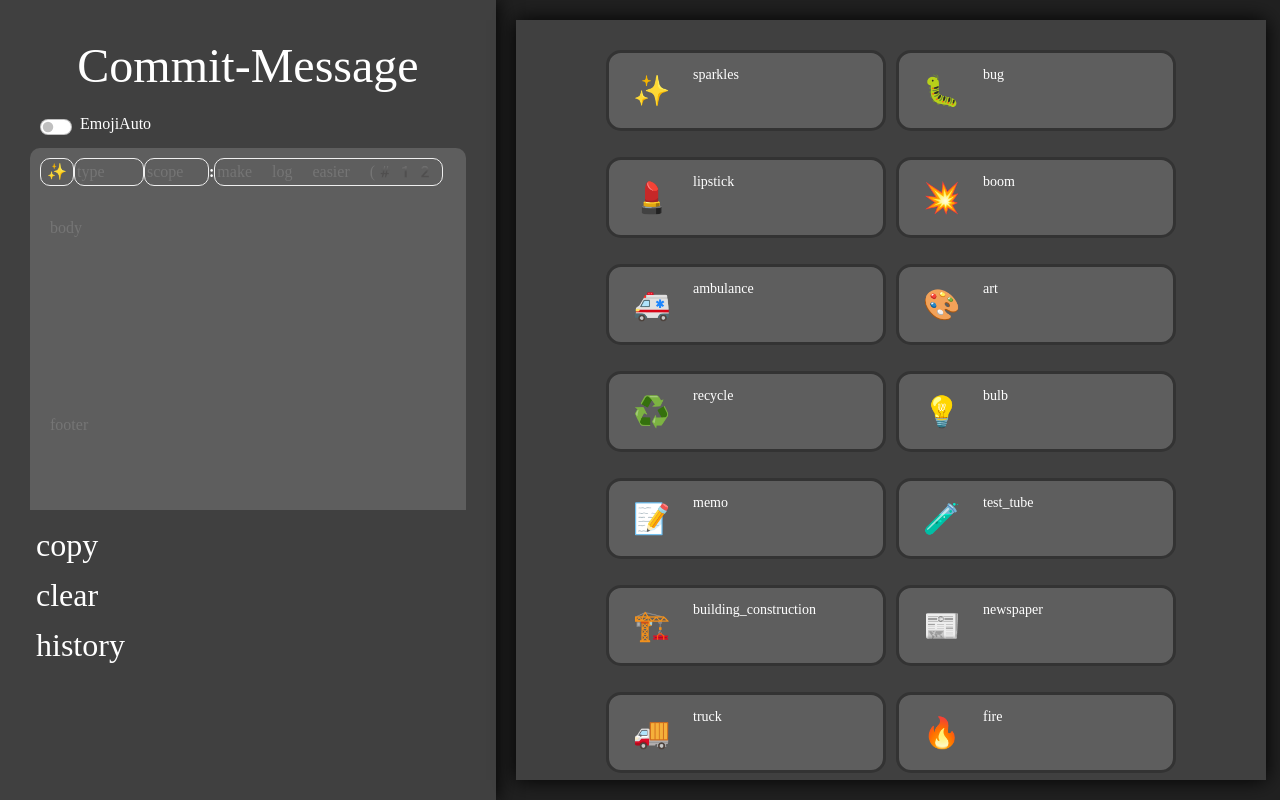
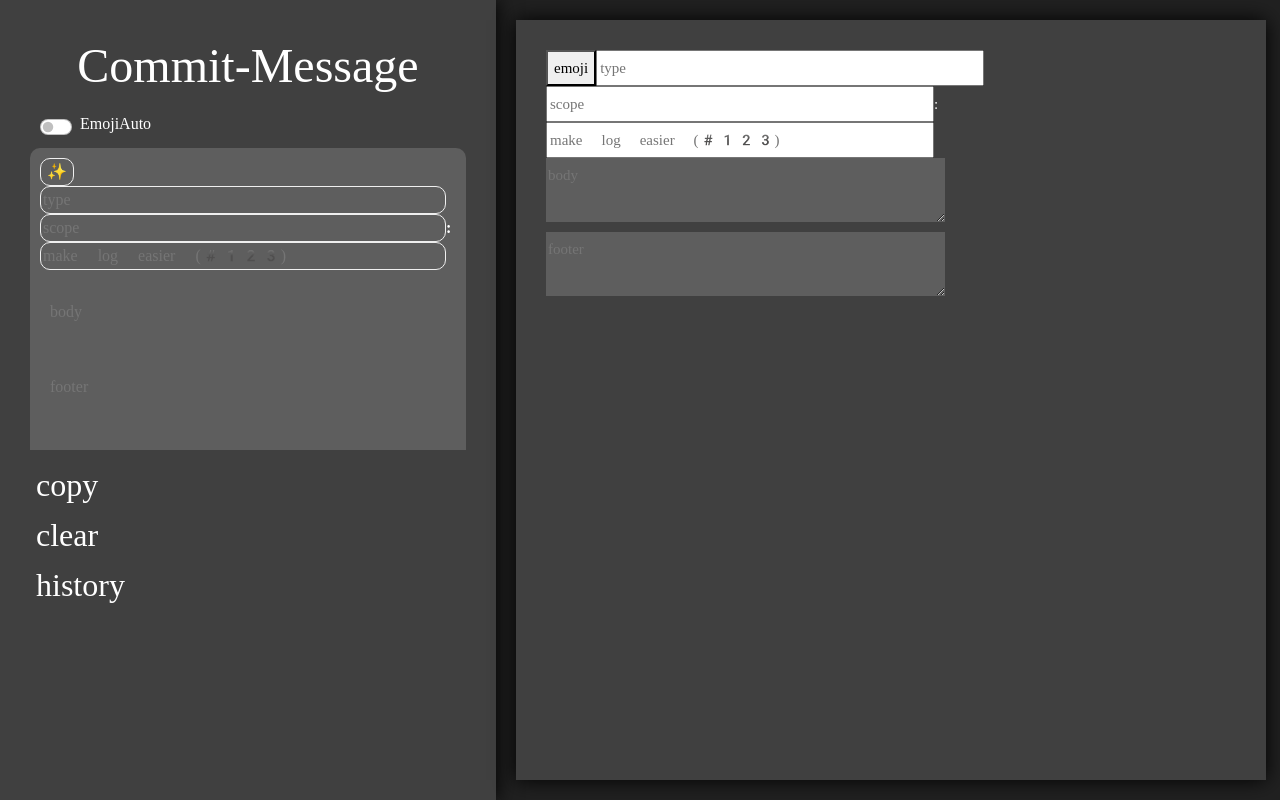
Before and after one commit to kwonyongjun1/commit-message, a React (Create React App) app in the folder commit-message/: page / in a window 1280 px wide. Both pictures are taken after a click on the button "history". Built offline with nearby package versions, Linux system fonts and the light colour scheme.

Commit message:
✨ Feat: history 컴포넌트 추가

```diff
--- /dev/null
+++ b/commit-message/src/components/HistoryList.js
@@ -0,0 +1,25 @@
+import React from 'react';
+
+export default function HistoryList(){
+    return(
+        <div className = "middle-wrap">
+            <div className="grid-container-history">
+                <div className="grid-item">
+                    <div className='commit-message'>
+                        <header>
+                            <button id="emoji">emoji</button>
+                            <input className="type" type="text" placeholder="type"/>
+                            <input className="scope" type="text" placeholder="scope" />
+                            :
+                            <input className="shortSummary" type="text" placeholder="make log easier (#123)"/>
+                        </header>
+                        <div className = "body">
+                            <textarea className="commitBody" placeholder="body"></textarea>
+                            <textarea className="commitFooter" placeholder="footer"></textarea>
+                        </div>
+                    </div>
+                </div>
+            </div>
+        </div>
+    );
+}
--- a/commit-message/src/components/LeftCommitMessage.js
+++ b/commit-message/src/components/LeftCommitMessage.js
@@ -59,6 +59,10 @@ export default function Message() {
         // window.localStorage.setItem(key, value)
     };
 
+    const onCLickHistory = () => {
+        dispatch(setCurrentState(STATE.HISTROY_MODE));
+    }
+
     const copy = () => {
         if(!!emoji && !!type && !!shortSummary){
             const message = {
@@ -95,14 +99,14 @@ export default function Message() {
             <article className="commit-message">
                 <header>
                     <button id="emoji" onClick={onClickEmoji}>{emoji}</button>
-                <input type="text" id="type" placeholder="type" value={type} onClick = {onClickType} onChange={onChangeType}/>
-                <input type="text" id="scope" placeholder="scope" onChange={onChangeScope}/>
+                    <input type="text" className="type" placeholder="type" value={type} onClick = {onClickType} onChange={onChangeType}/>
+                    <input type="text" className="scope" placeholder="scope" onChange={onChangeScope}/>
                     :
-                <input type="text" id="shortSummary" placeholder="make log easier (#123)" onChange={onChangeShortSummary}/>
+                    <input type="text" className="shortSummary" placeholder="make log easier (#123)" onChange={onChangeShortSummary}/>
                 </header>
                 <div className = "body">
-                <textarea id="commitBody" placeholder="body" onChange={onChangeBody}></textarea>
-                <textarea id="commitFooter" placeholder="footer" onChange={onChangeFooter}></textarea>
+                    <textarea className="commitBody" placeholder="body" onChange={onChangeBody}></textarea>
+                    <textarea className="commitFooter" placeholder="footer" onChange={onChangeFooter}></textarea>
                 </div>
                 <div className="footer">
                     <button onClick={onClickCopy}>
@@ -111,7 +115,7 @@ export default function Message() {
                     <button>
                         clear
                     </button>
-                <button>
+                    <button onClick={onCLickHistory}>
                         history
                     </button>
                 </div>
--- a/commit-message/src/constants/state.js
+++ b/commit-message/src/constants/state.js
@@ -1,5 +1,6 @@
 export const STATE = {
-    DEFAULT_MODE : 'default-mode',
-    TYPE_MODE : 'type-mode',
-    EMOJI_MODE : 'emoji-mode'
+    DEFAULT_MODE: 'default-mode',
+    TYPE_MODE: 'type-mode',
+    EMOJI_MODE: 'emoji-mode',
+    HISTROY_MODE: 'history-mode'
 };
--- a/commit-message/src/pages/Main.js
+++ b/commit-message/src/pages/Main.js
@@ -2,6 +2,7 @@ import React from 'react'
 import LeftCommitMessage from '../components/LeftCommitMessage';
 import EmojiList from '../components/EmojiList';
 import TypeList from '../components/TypeList';
+import HistoryList from '../components/HistoryList';
 import { useSelector } from 'react-redux';
 import {STATE} from "../constants"
 
@@ -13,6 +14,8 @@ export default function MainPage() {
             <LeftCommitMessage/>
             { state === STATE.EMOJI_MODE && <EmojiList/>}
             { state === STATE.TYPE_MODE && <TypeList/>}
+            { state === STATE.HISTROY_MODE && <HistoryList/>}
+
         </div>
     );
 }
```
Lines whose indentation alone changed are shown as unchanged.
